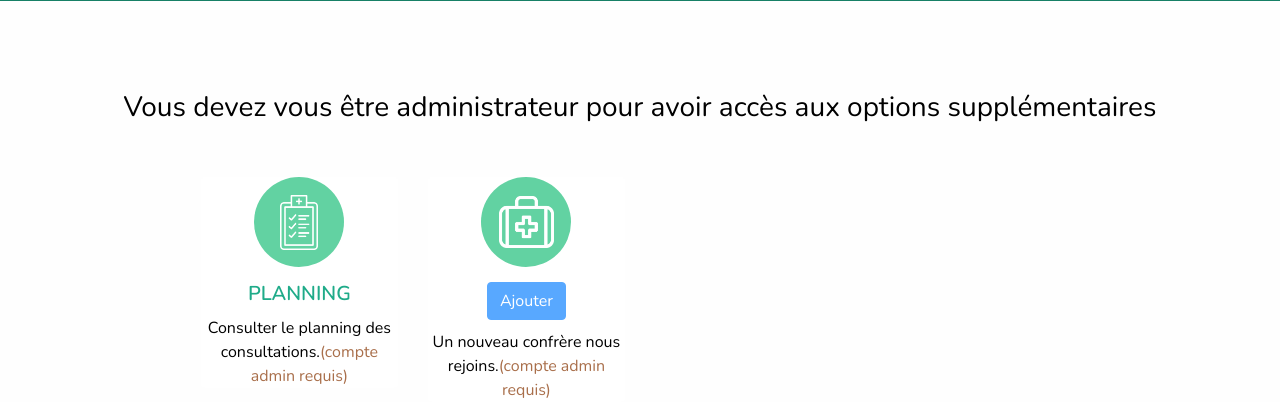
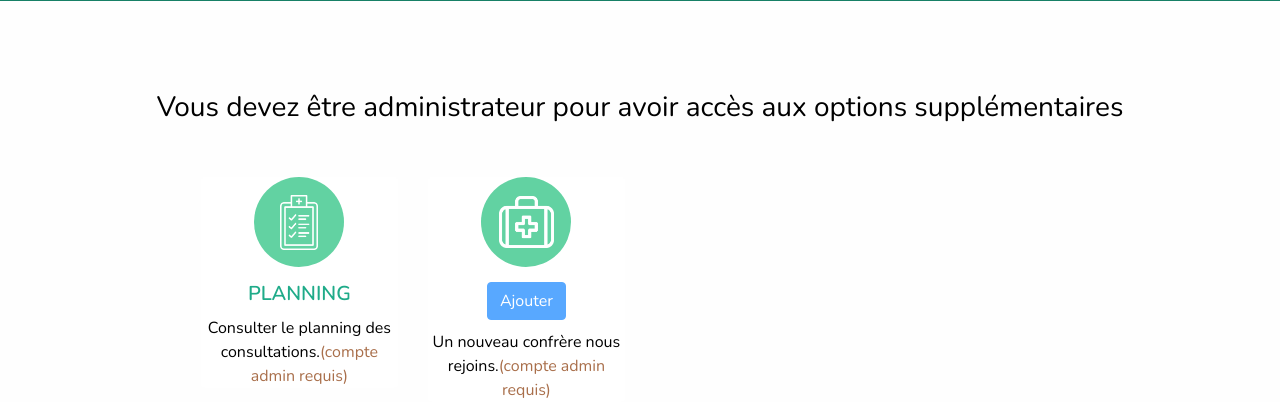
Before and after one commit to wardenstyle/allobobo, a PHP site: page /medecin.php in a window 1280 px wide. Shown: the part 879-1281 px from the top of the page. Run offline with PHP 8.4, Linux system fonts and the light colour scheme; a user stored in the database is signed in; data comes from the database, SQL or seed files in the repository; some libraries are stand-ins or nearby versions.

Commit message:
modification du message dacces aux ressources

```diff
--- a/medecin.php
+++ b/medecin.php
@@ -77,7 +77,7 @@ $requete = $bdd->query("SELECT * FROM medecin ");
     if(isset($_SESSION['email_user'])){
         if($_SESSION['email_user'] == 'admin@allobobo.fr'){
             $a='enabled';$compte_admin =""; $lien="agenda.php";
-        } else {$lien = ""; $message ='Vous devez vous être administrateur pour avoir accès aux options supplémentaires';}
+        } else {$lien = ""; $message ='Vous devez être administrateur pour avoir accès aux options supplémentaires';}
     } ?>
   <section class="department_section layout_padding">
     <div class="department_container">
```
